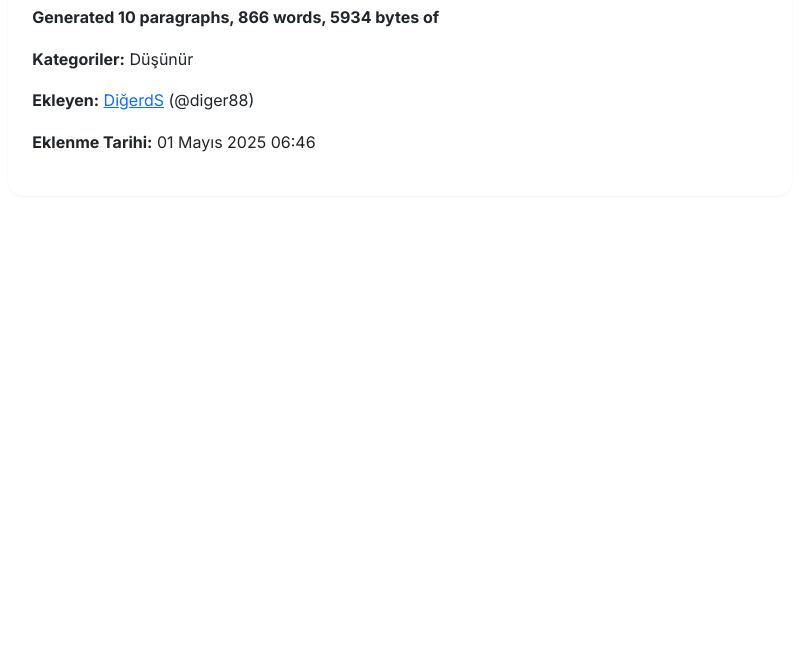
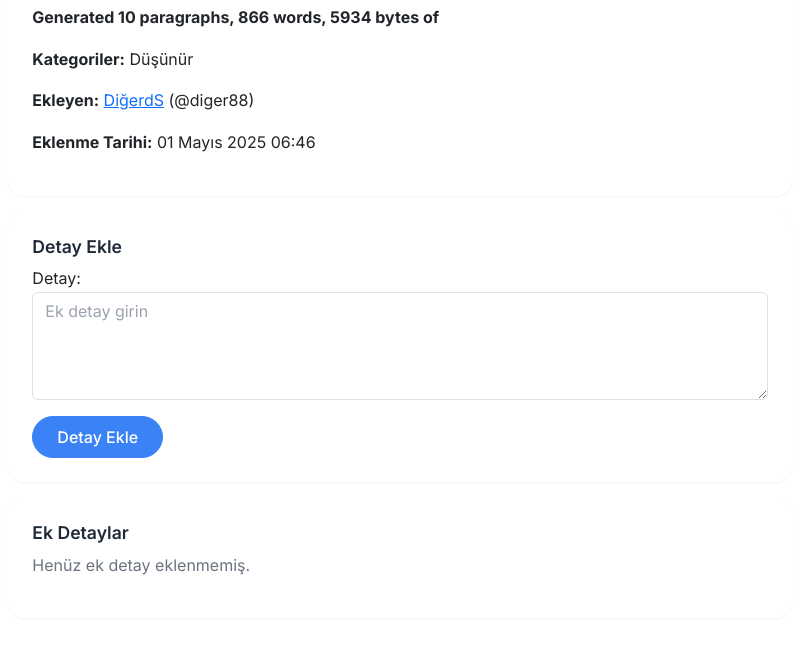
Before and after one commit to ademrecber/rumep, a Django app: page /kisi/detay/20/ in a window 1280 px wide. Shown: the part 2032-2686 px from the top of the page, without its empty margins (240-1039 px from the left). Before the commit the page ends 2184 px from the top, so only its background shows below. Run offline with Django 5.2, Linux system fonts and the light colour scheme; data comes from the database, SQL or seed files in the repository; data that the repository does not hold is empty.

Commit message:
Tüm proje güncellemeleri commit edildi

```diff
--- a/main/forms.py
+++ b/main/forms.py
@@ -1,5 +1,5 @@
 from django import forms
-from .models import Post, Comment, Critique, CritiqueVote, Sozluk, Kisi, Album, Sarki, Atasozu, Deyim, SozlukDetay, SarkiDetay, AtasozuDeyimDetay
+from .models import Post, Comment, Critique, CritiqueVote, Sozluk, Kisi, Album, Sarki, Atasozu, Deyim, SozlukDetay, SarkiDetay, AtasozuDeyimDetay, KisiDetay
 import bleach
 import re
 
@@ -134,6 +134,20 @@ class KisiForm(forms.ModelForm):
         if not biyografi.strip():
             raise forms.ValidationError('Biyografi alanı zorunludur.')
         return biyografi
+
+class KisiDetayForm(forms.ModelForm):
+    class Meta:
+        model = KisiDetay
+        fields = ['detay']
+        widgets = {
+            'detay': forms.Textarea(attrs={'class': 'form-control', 'placeholder': 'Ek detay girin', 'rows': 4, 'required': True}),
+        }
+
+    def clean_detay(self):
+        detay = self.cleaned_data.get('detay')
+        if not detay.strip():
+            raise forms.ValidationError('Detay alanı zorunludur.')
+        return bleach.clean(detay, tags=['p', 'br', 'strong', 'em', 'ul', 'ol', 'li'], strip=True)
 
 class AlbumForm(forms.ModelForm):
     yil = forms.IntegerField(required=False, widget=forms.NumberInput(attrs={'class': 'form-control', 'placeholder': 'Albüm yılı (isteğe bağlı)'}))
--- /dev/null
+++ b/main/static/main/js/modules/kisi/kisi_detay.js
@@ -0,0 +1,152 @@
+
+import { getCsrfToken } from '../../like.js';
+
+export function initDetayEkleForm() {
+    const form = document.getElementById('detay-ekle-form');
+    const errorDiv = document.getElementById('detay-form-errors');
+    if (!form || !errorDiv) {
+        console.warn('Detay ekleme formu veya hata divi bulunamadı:', { form: !!form, errorDiv: !!errorDiv });
+        return;
+    }
+
+    form.addEventListener('submit', async (e) => {
+        e.preventDefault();
+        errorDiv.classList.add('d-none');
+        errorDiv.innerHTML = '';
+
+        const formData = new FormData(form);
+        try {
+            console.log(`Detay ekleme isteği: ${form.action}`);
+            const response = await fetch(form.action, {
+                method: 'POST',
+                headers: {
+                    'X-Requested-With': 'XMLHttpRequest',
+                    'X-CSRFToken': getCsrfToken() || ''
+                },
+                body: formData
+            });
+            const data = await response.json();
+            console.log('Detay ekleme yanıtı:', data);
+            if (data.success) {
+                alert('Detay başarıyla eklendi!');
+                window.location.reload();
+            } else {
+                errorDiv.classList.remove('d-none');
+                errorDiv.textContent = 'Bir hata oluştu, lütfen tekrar deneyin.';
+                if (data.errors) {
+                    for (const [field, message] of Object.entries(data.errors)) {
+                        errorDiv.innerHTML += `<p>${message}</p>`;
+                    }
+                }
+            }
+        } catch (error) {
+            console.error('Detay ekleme hatası:', error);
+            errorDiv.classList.remove('d-none');
+            errorDiv.textContent = 'Bir hata oluştu, lütfen tekrar deneyin.';
+        }
+    });
+}
+
+export function initEditDetayForm() {
+    const form = document.getElementById('edit-detay-form');
+    const errorDiv = document.getElementById('edit-detay-form-errors');
+    if (!form || !errorDiv) {
+        console.warn('Detay düzenleme formu veya hata divi bulunamadı:', { form: !!form, errorDiv: !!errorDiv });
+        return;
+    }
+
+    document.querySelectorAll('.edit-detay-btn').forEach(btn => {
+        btn.addEventListener('click', async () => {
+            const detayId = btn.dataset.detayId;
+            const url = btn.dataset.url;
+            try {
+                const response = await fetch(url, {
+                    method: 'GET',
+                    headers: {
+                        'X-Requested-With': 'XMLHttpRequest',
+                        'X-CSRFToken': getCsrfToken() || ''
+                    }
+                });
+                const data = await response.json();
+                console.log('Detay verisi alındı:', data);
+                if (data.success) {
+                    form.action = `/kisi/detay-duzenle/${detayId}/`;
+                    form.querySelector('#detay').value = data.detay;
+                } else {
+                    alert(data.error || 'Detay verisi alınırken hata oluştu.');
+                }
+            } catch (error) {
+                console.error('Detay verisi alma hatası:', error);
+                alert('Bir hata oluştu, lütfen tekrar deneyin.');
+            }
+        });
+    });
+
+    form.addEventListener('submit', async (e) => {
+        e.preventDefault();
+        errorDiv.classList.add('d-none');
+        errorDiv.innerHTML = '';
+
+        const formData = new FormData(form);
+        try {
+            console.log(`Detay düzenleme isteği: ${form.action}`);
+            const response = await fetch(form.action, {
+                method: 'POST',
+                headers: {
+                    'X-Requested-With': 'XMLHttpRequest',
+                    'X-CSRFToken': getCsrfToken() || ''
+                },
+                body: formData
+            });
+            const data = await response.json();
+            console.log('Detay düzenleme yanıtı:', data);
+            if (data.success) {
+                alert('Detay başarıyla düzenlendi!');
+                window.location.reload();
+            } else {
+                errorDiv.classList.remove('d-none');
+                errorDiv.textContent = 'Bir hata oluştu, lütfen tekrar deneyin.';
+                if (data.errors) {
+                    for (const [field, message] of Object.entries(data.errors)) {
+                        errorDiv.innerHTML += `<p>${message}</p>`;
+                    }
+                }
+            }
+        } catch (error) {
+            console.error('Detay düzenleme hatası:', error);
+            errorDiv.classList.remove('d-none');
+            errorDiv.textContent = 'Bir hata oluştu, lütfen tekrar deneyin.';
+        }
+    });
+}
+
+export function initDetaySil() {
+    document.querySelectorAll('.delete-detay-btn').forEach(btn => {
+        btn.addEventListener('click', async () => {
+            if (!confirm('Bu detayı silmek istediğinizden emin misiniz?')) return;
+            const detayId = btn.dataset.detayId;
+            const url = btn.dataset.url;
+            try {
+                console.log(`Detay silme isteği: ${url}`);
+                const response = await fetch(url, {
+                    method: 'POST',
+                    headers: {
+                        'X-Requested-With': 'XMLHttpRequest',
+                        'X-CSRFToken': getCsrfToken() || ''
+                    }
+                });
+                const data = await response.json();
+                console.log('Detay silme yanıtı:', data);
+                if (data.success) {
+                    document.querySelector(`.detay-item[data-detay-id="${detayId}"]`).remove();
+                    alert('Detay başarıyla silindi!');
+                } else {
+                    alert(data.error || 'Detay silinirken hata oluştu.');
+                }
+            } catch (error) {
+                console.error('Detay silme hatası:', error);
+                alert('Bir hata oluştu, lütfen tekrar deneyin.');
+            }
+        });
+    });
+}
--- a/main/static/main/js/scripts.js
+++ b/main/static/main/js/scripts.js
@@ -13,8 +13,10 @@ import { loadMorePopularPosts } from './load-more-popular.js';
 import { initEmojiPicker } from './emoji.js';
 import { initGoogleSignIn, initProfileCompletion } from './auth.js';
 import { initKisiForm, initKisiLoader } from './modules/kisi/kisi_loader.js';
+import { initDetayEkleForm, initEditDetayForm, initDetaySil } from './modules/kisi/kisi_detay.js';
 import { initKatkiLoader } from './modules/katki/katki_loader.js';
 import { initAiEnhance } from './ai.js'; // Yeni import
+
 
 
 document.addEventListener('DOMContentLoaded', function() {
@@ -69,6 +71,13 @@ document.addEventListener('DOMContentLoaded', function() {
             initKisiForm();
             console.log("initKisiForm tamamlandı");
         }
+        // Yalnızca kişi detay sayfasında initDetayEkleForm, initEditDetayForm ve initDetaySil başlat
+        if (window.location.pathname.includes('/kisi/detay/')) {
+            initDetayEkleForm();
+            initEditDetayForm();
+            initDetaySil();
+            console.log("initDetayEkleForm, initEditDetayForm, initDetaySil tamamlandı");
+}
 
         // Yalnızca kişi listesi sayfasında initKisiLoader başlat
         if (window.location.pathname.includes('/kisi/liste/')) {
--- a/main/templates/main/kisi/kisi_detay.html
+++ b/main/templates/main/kisi/kisi_detay.html
@@ -1,3 +1,4 @@
+
 {% extends 'main/base.html' %}
 {% load static %}
 {% block title %}{{ kisi.ad }} - Rumep{% endblock %}
@@ -15,11 +16,81 @@
                 {% endif %}
             </div>
         </div>
+
+        <!-- Detay Ekleme Formu -->
+        <div class="card mb-3">
+            <div class="card-body">
+                <h5>Detay Ekle</h5>
+                {% if kisi.kullanici == user %}
+                    <p class="text-muted">Kendi kişinize detay yazamazsınız.</p>
+                {% else %}
+                    <form id="detay-ekle-form" method="post" action="{% url 'kisi_detay_ekle' kisi.id %}">
+                        {% csrf_token %}
+                        {{ detay_form.as_p }}
+                        <div id="detay-form-errors" class="alert alert-danger d-none" role="alert"></div>
+                        <button type="submit" class="btn btn-primary rounded-pill">Detay Ekle</button>
+                    </form>
+                {% endif %}
+            </div>
+        </div>
+
+        <!-- Detay Listesi -->
+        <div class="card mb-3">
+            <div class="card-body">
+                <h5>Ek Detaylar</h5>
+                <div id="detay-list">
+                    {% for detay in kisi.detaylar.all %}
+                        <div class="detay-item mb-2" data-detay-id="{{ detay.id }}">
+                            <p>{{ detay.detay|safe }}</p>
+                            <p class="text-muted small">
+                                Ekleyen: <a href="{% url 'profile_detail' detay.kullanici.profile.username %}">{{ detay.kullanici.profile.nickname }}</a> (@{{ detay.kullanici.profile.username }}) · {{ detay.eklenme_tarihi }}
+                            </p>
+                            {% if detay.kullanici == user %}
+                                <div class="mt-2">
+                                    <button class="btn btn-primary btn-sm rounded-pill me-2 edit-detay-btn" data-detay-id="{{ detay.id }}" data-url="{% url 'kisi_detay_veri' detay.id %}" data-bs-toggle="modal" data-bs-target="#editDetayModal">Düzenle</button>
+                                    <button class="btn btn-danger btn-sm rounded-pill delete-detay-btn" data-detay-id="{{ detay.id }}" data-url="{% url 'kisi_detay_sil' detay.id %}">Sil</button>
+                                </div>
+                            {% endif %}
+                            <hr>
+                        </div>
+                    {% empty %}
+                        <p class="text-muted">Henüz ek detay eklenmemiş.</p>
+                    {% endfor %}
+                </div>
+            </div>
+        </div>
+
+        <!-- Detay Düzenleme Modalı -->
+        <div class="modal fade" id="editDetayModal" tabindex="-1" aria-labelledby="editDetayModalLabel" aria-hidden="true">
+            <div class="modal-dialog">
+                <div class="modal-content">
+                    <div class="modal-header">
+                        <h5 class="modal-title" id="editDetayModalLabel">Detay Düzenle</h5>
+                        <button type="button" class="btn-close" data-bs-dismiss="modal" aria-label="Close"></button>
+                    </div>
+                    <div class="modal-body">
+                        <form id="edit-detay-form" method="post">
+                            {% csrf_token %}
+                            <div class="mb-3">
+                                <label for="detay" class="form-label">Detay</label>
+                                <textarea class="form-control" id="detay" name="detay" rows="4" required></textarea>
+                            </div>
+                            <div id="edit-detay-form-errors" class="alert alert-danger d-none" role="alert"></div>
+                            <button type="submit" class="btn btn-primary rounded-pill">Kaydet</button>
+                        </form>
+                    </div>
+                </div>
+            </div>
+        </div>
     </div>
 {% endblock %}
 {% block extra_scripts %}
-    <script>
+    <script type="module" src="{% static 'main/js/modules/kisi/kisi_detay.js' %}"></script>
+    <script type="module">
+        import { initDetayEkleForm, initEditDetayForm } from "{% static 'main/js/modules/kisi/kisi_detay.js' %}";
         document.addEventListener('DOMContentLoaded', () => {
+            initDetayEkleForm();
+            initEditDetayForm();
             const deleteBtn = document.querySelector('.delete-kisi-btn');
             if (deleteBtn) {
                 deleteBtn.addEventListener('click', async () => {
--- a/main/urls.py
+++ b/main/urls.py
@@ -68,6 +68,11 @@ urlpatterns = [
     path('kisi/detay/<int:kisi_id>/', views.kisi_detay, name='kisi_detay'),
     path('kisi/sil/<int:kisi_id>/', views.kisi_sil, name='kisi_sil'),
 
+    path('kisi/detay-ekle/<int:kisi_id>/', views.kisi_detay_ekle, name='kisi_detay_ekle'),
+    path('kisi/detay-sil/<int:detay_id>/', views.kisi_detay_sil, name='kisi_detay_sil'),
+    path('kisi/detay-duzenle/<int:detay_id>/', views.kisi_detay_duzenle, name='kisi_detay_duzenle'),
+    path('kisi/detay-veri/<int:detay_id>/', views.kisi_detay_veri, name='kisi_detay_veri'),
+
 
     # Account management URLs
     path('account/freeze/', account_views.freeze_account, name='freeze_account'),
--- a/main/views/kisi_views.py
+++ b/main/views/kisi_views.py
@@ -3,8 +3,8 @@ from django.contrib.auth.decorators import login_required
 from django.http import JsonResponse
 from django.views.decorators.csrf import csrf_protect
 from django.core.exceptions import ValidationError
-from ..models import Kisi, Kategori
-from ..forms import KisiForm
+from ..models import Kisi, Kategori, KisiDetay
+from ..forms import KisiForm, KisiDetayForm
 import bleach
 import logging
 import re
@@ -136,7 +136,14 @@ def kisi_liste_yukle(request):
 
 def kisi_detay(request, kisi_id):
     kisi = get_object_or_404(Kisi, id=kisi_id)
-    return render(request, 'main/kisi/kisi_detay.html', {'kisi': kisi, 'user': request.user})
+    detaylar = KisiDetay.objects.filter(kisi=kisi).order_by('-eklenme_tarihi')
+    detay_form = KisiDetayForm()
+    return render(request, 'main/kisi/kisi_detay.html', {
+        'kisi': kisi,
+        'detaylar': detaylar,
+        'detay_form': detay_form,
+        'user': request.user
+    })
 
 @login_required
 @csrf_protect
@@ -147,3 +154,66 @@ def kisi_sil(request, kisi_id):
     kisi.delete()
     logger.info(f"Kişi silindi: {kisi.ad}, Kullanıcı: {request.user.username}")
     return JsonResponse({'success': True})
+
+@login_required
+@csrf_protect
+def kisi_detay_ekle(request, kisi_id):
+    kisi = get_object_or_404(Kisi, id=kisi_id)
+    if kisi.kullanici == request.user:
+        return JsonResponse({'success': False, 'error': 'Kendi kişinize ek detay ekleyemezsiniz.'}, status=403)
+    if request.method == 'POST':
+        form = KisiDetayForm(request.POST)
+        if form.is_valid():
+            detay = form.save(commit=False)
+            detay.kisi = kisi
+            detay.kullanici = request.user
+            try:
+                detay.save()
+                logger.info(f"Detay eklendi: Kişi {kisi.ad}, Kullanıcı: {request.user.username}")
+                return JsonResponse({'success': True})
+            except ValidationError as e:
+                return JsonResponse({'success': False, 'errors': {field: errors[0] for field, errors in e.message_dict.items()}})
+        return JsonResponse({'success': False, 'errors': {field: errors[0]['message'] for field, errors in form.errors.get_json_data().items()}})
+    return JsonResponse({'success': False, 'error': 'Geçersiz istek'}, status=400)
+
+@login_required
+@csrf_protect
+def kisi_detay_sil(request, detay_id):
+    detay = get_object_or_404(KisiDetay, id=detay_id)
+    if detay.kullanici != request.user:
+        return JsonResponse({'success': False, 'error': 'Bu detayı silme yetkiniz yok.'}, status=403)
+    if request.method == 'POST':
+        detay.delete()
+        logger.info(f"Detay silindi: Kişi {detay.kisi.ad}, Kullanıcı: {request.user.username}")
+        return JsonResponse({'success': True})
+    return JsonResponse({'success': False, 'error': 'Geçersiz istek'}, status=400)
+
+@login_required
+@csrf_protect
+def kisi_detay_duzenle(request, detay_id):
+    detay = get_object_or_404(KisiDetay, id=detay_id)
+    if detay.kullanici != request.user:
+        return JsonResponse({'success': False, 'error': 'Bu detayı düzenleme yetkiniz yok.'}, status=403)
+    if request.method == 'POST':
+        form = KisiDetayForm(request.POST, instance=detay)
+        if form.is_valid():
+            detay = form.save(commit=False)
+            try:
+                detay.save()
+                logger.info(f"Detay düzenlendi: Kişi {detay.kisi.ad}, Kullanıcı: {request.user.username}")
+                return JsonResponse({'success': True})
+            except ValidationError as e:
+                return JsonResponse({'success': False, 'errors': {field: errors[0] for field, errors in e.message_dict.items()}})
+        return JsonResponse({'success': False, 'errors': {field: errors[0]['message'] for field, errors in form.errors.get_json_data().items()}})
+    return JsonResponse({'success': False, 'error': 'Geçersiz istek'}, status=400)
+
+@login_required
+@csrf_protect
+def kisi_detay_veri(request, detay_id):
+    detay = get_object_or_404(KisiDetay, id=detay_id)
+    if detay.kullanici != request.user:
+        return JsonResponse({'success': False, 'error': 'Bu detayı düzenleme yetkiniz yok.'}, status=403)
+    return JsonResponse({
+        'success': True,
+        'detay': detay.detay
+    })
--- a/main/views/views.py
+++ b/main/views/views.py
@@ -4,7 +4,7 @@ from .popular_views import popular, load_more_popular
 from .profile_views import login_page, complete_profile, profile, update_profile, search, unlike_post, profile_delete_comment, profile_delete_post, profile_delete_critique
 from .comment_views import delete_comment, build_comment_tree
 from .sozluk_views import sozluk_ana_sayfa, sozluk_harf, sozluk_harf_yukle, sozluk_kelime, sozluk_kelime_sil, sozluk_kelime_duzenle, sozluk_kelime_veri, sozluk_detay_ekle, sozluk_detay_sil, sozluk_detay_duzenle, sozluk_detay_veri, sozluk_ara, sozluk_tum_kelimeler
-from .kisi_views import kisi_detay, kisi_ekle, kisi_liste, kisi_liste_yukle, kisi_sil
+from .kisi_views import kisi_detay, kisi_ekle, kisi_liste, kisi_liste_yukle, kisi_sil, kisi_detay_ekle, kisi_detay_sil, kisi_detay_duzenle, kisi_detay_veri
 from .sarki_views import sarki_kisi_ara, sarki_album_liste, sarki_liste, sarki_detay, sarki_sil, sarki_sozleri, sarki_ekle, sarki_album_sil, sarki_album_ekle, sarki_detay_veri, sarki_album_degistir, sarki_detay_ekle, sarki_detay_duzenle, sarki_detay_sil, sarki_album_degistir_veri,sarki_album_degistir, sarki_ara, sarki_detay_duzenle, sarki_duzenle,sarki_duzenle_kaydet
 from .atasozu_deyim_views import atasozu_deyim, atasozu_deyim_detay, atasozu_deyim_sil, atasozu_deyim_ekle, atasozu_deyim_duzenle, atasozu_deyim_detay_veri, atasozu_deyim_ara,atasozu_deyim_detay_duzenle,atasozu_deyim_detay_ekle,atasozu_deyim_detay_sil
 from .katki_views import load_more_liderler, load_more_katkilar
--- a/rumep/settings.py
+++ b/rumep/settings.py
@@ -170,6 +170,8 @@ KATKI_PUANLARI = {
     'sozluk': 2,
     'atasozu': 2,
     'deyim': 2,
+    'kisi_detay': 5,  # Yeni ekledik
+
 }
 
 # Humanize ayarları
```
Also changed, not shown: 4 other files.
